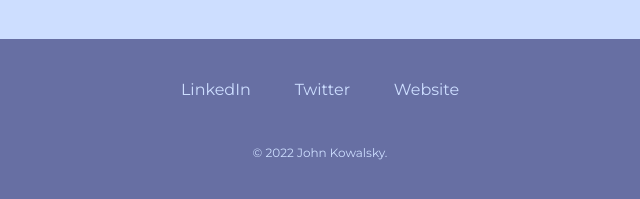
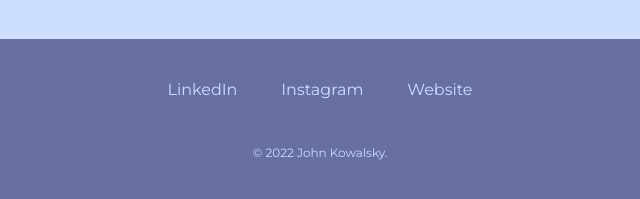
Before and after one commit to johnrkowalsky/webdev, a plain HTML site: page index.html in a window 1280 px wide. Shown: the part 2927-3126 px from the top of the page, 320-960 px from the left. Drawn offline with Linux system fonts and the light colour scheme.

Commit message:
Update index.html

```diff
--- a/index.html
+++ b/index.html
@@ -49,8 +49,8 @@
 
 <div class="bottom-container">
   <a class="footer-link" href="https://www.linkedin.com/in/johnrkowalsky/">LinkedIn</a>
-  <a class="footer-link" href="https://twitter.com/">Twitter</a>
-  <a class="footer-link" href="https://www.kissingrobots.com">Website</a>
+  <a class="footer-link" href="https://www.instagram.com/johnrkowalsky/">Instagram</a>
+  <a class="footer-link" href="https://johnrkowalsky.github.io/webdev/">Website</a>
   <p class="copyright" >© 2022 John Kowalsky.</p>
 </div>
 
```
